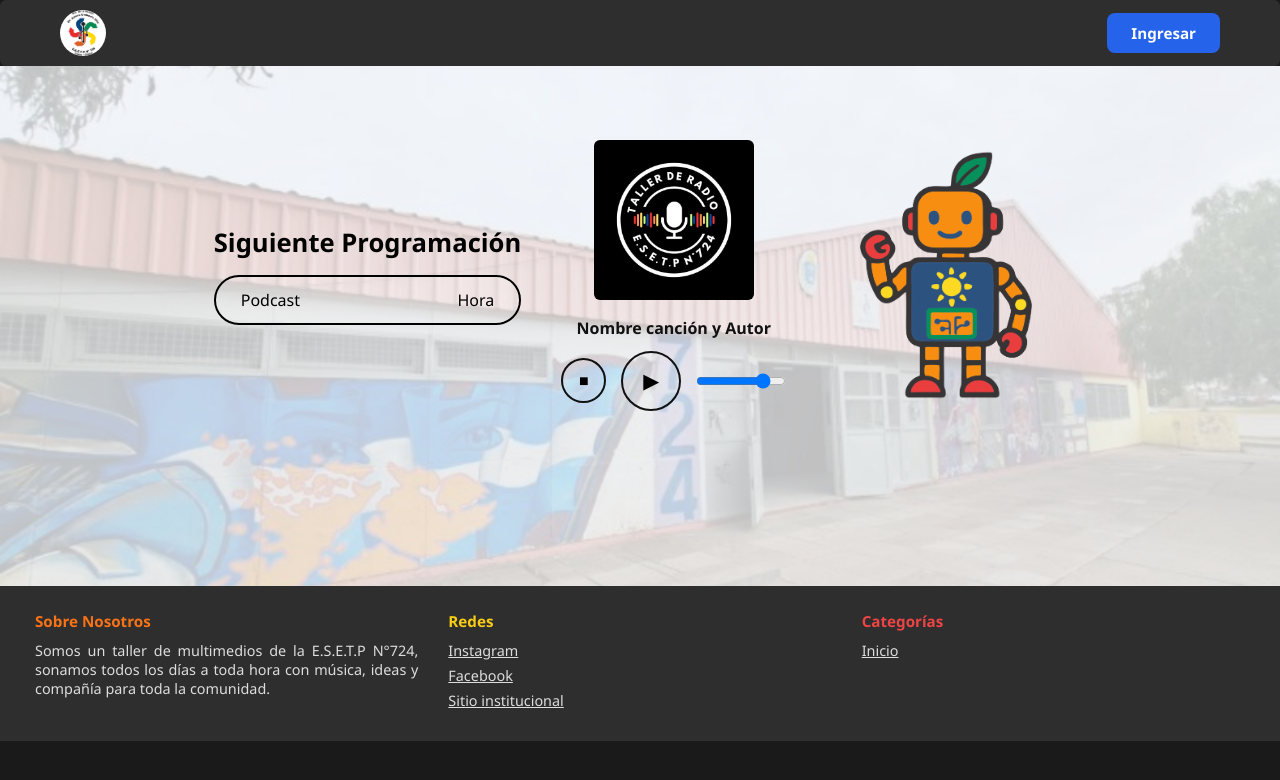
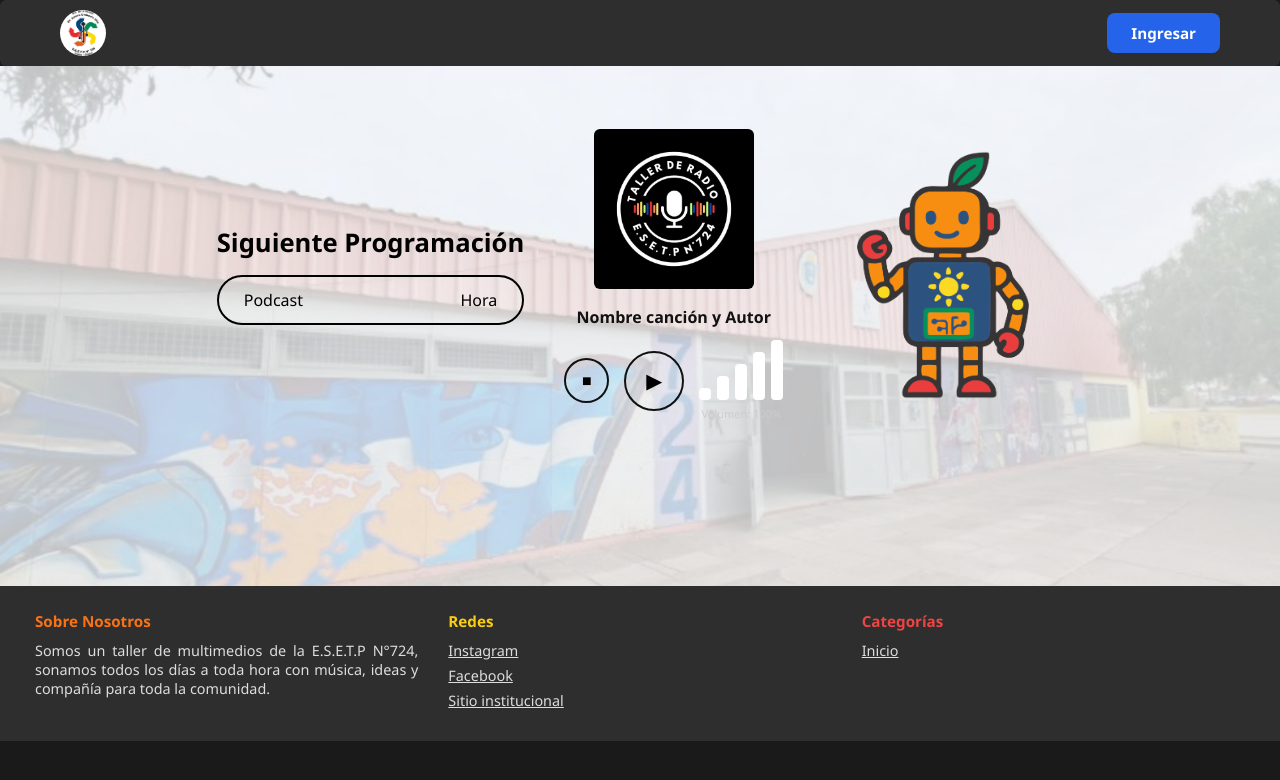
Before and after one commit to Anto390/Radio-AM, a React (Vite) app: page / in a window 1280 px wide. Shown: the top 780 px of the page. Built offline with nearby package versions, Linux system fonts and the light colour scheme.

Commit message:
Barra de Volumen agregada

```diff
--- /dev/null
+++ b/src/components/VolumenBarras.css
@@ -0,0 +1,38 @@
+.contenedor-volumen {
+  display: flex;
+  flex-direction: column;
+  align-items: center;
+}
+
+.volumen {
+  display: flex;
+  align-items: flex-end;
+  gap: 4px;
+  height: 16px;
+  cursor: pointer;
+  -webkit-tap-highlight-color: transparent;
+}
+
+.barra {
+  width: 7px;
+  border-radius: 3px;
+  background: #3a3a42;
+  transition: background 0.15s ease, transform 0.1s ease;
+}
+
+.barra:hover { transform: scaleY(1.04); }
+
+.barra[data-nivel="1"] { height: 0%; }
+.barra[data-nivel="2"] { height: 25%; }
+.barra[data-nivel="3"] { height: 50%; }
+.barra[data-nivel="4"] { height: 75%; }
+.barra[data-nivel="5"] { height: 100%; }
+
+.barra.activa { background: #ffffff; }
+
+.etiqueta {
+  margin-top: 4px;
+  color: #ccc;
+  text-align: center;
+  font-size: 9px;
+}
--- /dev/null
+++ b/src/components/VolumenBarras.tsx
@@ -0,0 +1,40 @@
+import "./VolumenBarras.css";
+
+interface VolumenBarrasProps {
+  volumen: number; // 0 a 1
+  onChange: (valor: number) => void;
+}
+
+const NIVELES = [1, 2, 3, 4, 5];
+
+export default function VolumenBarras({ volumen, onChange }: VolumenBarrasProps) {
+  const nivelActual = Math.round(volumen * 4) + 1; // 0→1, 0.25→2, 0.5→3, 0.75→4, 1→5
+  const porcentaje = (nivelActual - 1) * 25;
+
+  const manejarClick = (nivel: number) => {
+    const nuevoVolumen = (nivel - 1) / 4; // 1→0, 2→0.25, 3→0.5, 4→0.75, 5→1
+    onChange(nuevoVolumen);
+  };
+
+  return (
+    <div className="contenedor-volumen">
+      <div className="volumen">
+        {NIVELES.map((nivel) => (
+          <div
+            key={nivel}
+            className={`barra ${nivel <= nivelActual ? "activa" : ""}`}
+            data-nivel={nivel}
+            onClick={() => manejarClick(nivel)}
+            role="button"
+            tabIndex={0}
+            aria-label={`Volumen ${(nivel - 1) * 25}%`}
+            onKeyDown={(e) => {
+              if (e.key === "Enter" || e.key === " ") manejarClick(nivel);
+            }}
+          />
+        ))}
+      </div>
+      <div className="etiqueta">Volumen: {porcentaje}%</div>
+    </div>
+  );
+}
--- a/src/pages/Admin.tsx
+++ b/src/pages/Admin.tsx
@@ -14,7 +14,7 @@ interface Cancion {
 export default function Admin() {
   const { usuario } = useAuth();
 
-  // ----- Estado: canciones -----
+  //  canciones
   const [canciones, setCanciones] = useState<Cancion[]>([]);
   const [mostrarFormCancion, setMostrarFormCancion] = useState(false);
   const [nombreCancion, setNombreCancion] = useState("");
@@ -36,17 +36,15 @@ export default function Admin() {
     setMostrarFormCancion(false);
 
     // Más adelante, cuando haya backend:
-    // fetch("/api/canciones", { method: "POST", body: JSON.stringify(nueva) })
   };
 
   const eliminarCancion = (id: number) => {
     setCanciones((prev) => prev.filter((c) => c.id !== id));
 
     // Más adelante, cuando haya backend:
-    // fetch(`/api/canciones/${id}`, { method: "DELETE" })
   };
 
-  // ----- Estado: en vivo (compartido con la Home vía localStorage) -----
+  // wn Vivo
   const [enVivo, setEnVivo] = useState(estaEnVivo());
 
   const iniciarVivo = () => {
@@ -63,7 +61,6 @@ export default function Admin() {
     <section className="admin-section" style={{ backgroundImage: `url(${fondoEscuela})` }}>
       <div className="admin-overlay">
         <h1>Panel de administración</h1>
-        <p>Bienvenido, {usuario?.usuario}.</p>
 
         <div className="admin-acciones">
           {/* ---- Botón agregar canción ---- */}
@@ -81,7 +78,7 @@ export default function Admin() {
               <span className="badge-en-vivo">● EN VIVO</span>
               <button className="btn-admin btn-finalizar" onClick={finalizarVivo}>
                 Finalizar transmisión
-              </button>
+              </button>s
             </>
           )}
         </div>
--- a/src/pages/Home.css
+++ b/src/pages/Home.css
@@ -109,3 +109,42 @@
     background-attachment: scroll; /* evita bugs de "fixed" en iOS */
   }
 }
+
+.contenedor-volumen {
+  display: flex;
+  flex-direction: column;
+  align-items: center;
+}
+
+.volumen {
+  display: flex;
+  align-items: flex-end;
+  gap: 6px;
+  height: 60px;
+  cursor: pointer;
+  -webkit-tap-highlight-color: transparent;
+}
+
+.barra {
+  width: 12px;
+  border-radius: 4px;
+  background: #3a3a42;
+  transition: background 0.15s ease, transform 0.1s ease;
+}
+
+.barra:hover { transform: scaleY(1.04); }
+
+.barra[data-nivel="1"] { height: 20%; }
+.barra[data-nivel="2"] { height: 40%; }
+.barra[data-nivel="3"] { height: 60%; }
+.barra[data-nivel="4"] { height: 80%; }
+.barra[data-nivel="5"] { height: 100%; }
+
+.barra.activa { background: #ffffff; }
+
+.etiqueta {
+  margin-top: 6px;
+  color: #ccc;
+  text-align: center;
+  font-size: 11px;
+}
--- a/src/pages/Home.tsx
+++ b/src/pages/Home.tsx
@@ -3,20 +3,19 @@ import logoRadio from "../assets/logo-radio.jpeg";
 import illi from "../assets/Mascota-ILLI.png";
 import fondoEscuela from "../assets/fondo-escuela.png";
 import { estaEnVivo } from "../EnVivo";
+import VolumenBarras from "../components/VolumenBarras";
 import "./Home.css";
 
 export default function Home() {
   const audioRef = useRef<HTMLAudioElement>(null);
   const [sonando, setSonando] = useState(false);
-  const [volumen, setVolumen] = useState(0.8);
+  const [volumen, setVolumen] = useState(1);
   const [enVivo, setEnVivo] = useState(estaEnVivo());
 
   useEffect(() => {
     const actualizar = () => setEnVivo(estaEnVivo());
 
-    // Se dispara cuando cambia en OTRA pestaña
     window.addEventListener("storage", actualizar);
-    // Se dispara cuando cambia en ESTA misma pestaña (evento propio)
     window.addEventListener("cambioEnVivo", actualizar);
 
     return () => {
@@ -61,11 +60,7 @@ export default function Home() {
             <button onClick={reproducir} aria-label="Reproducir" className="play">
               {sonando ? "❚❚" : "▶"}
             </button>
-            <input
-              type="range" min={0} max={1} step={0.05}
-              value={volumen}
-              onChange={(e) => cambiarVolumen(Number(e.target.value))}
-            />
+            <VolumenBarras volumen={volumen} onChange={cambiarVolumen} />
           </div>
         </div>
 
```
